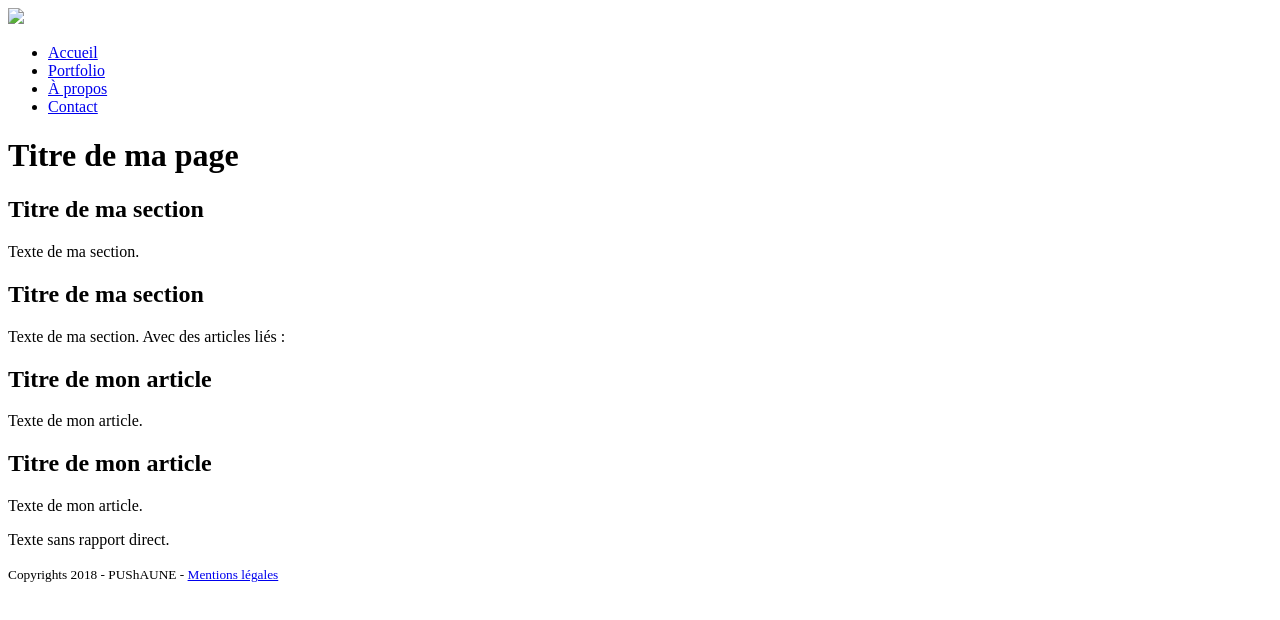
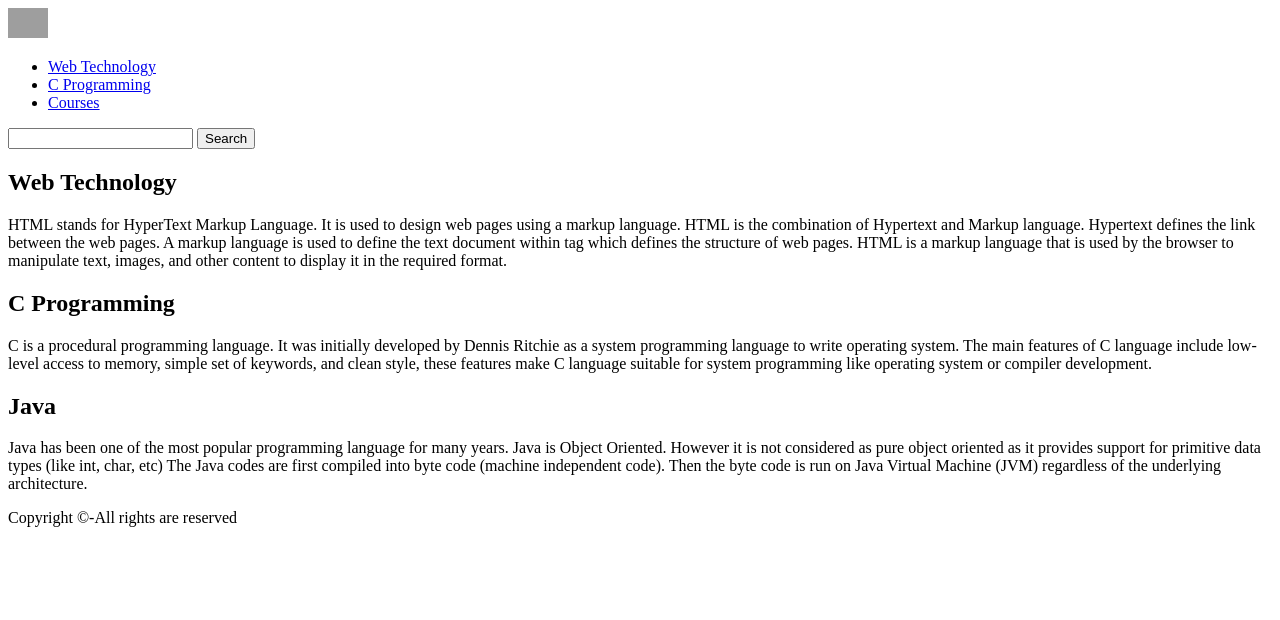
Before and after one commit to affian1/cv-web, a plain HTML site: page index.html in a window 1280 px wide. Drawn offline with Linux system fonts and the light colour scheme; grey boxes are pictures that could not be loaded.

Commit message:
Update index.html

```diff
--- a/index.html
+++ b/index.html
@@ -1,85 +1,102 @@
 <!DOCTYPE html>
 <html>
-	<!-- Ouverture de la balise head // Contenu NON visible par les internautes -->
+
 <head>
-		<title>Le titre de ma page web</title>
-		<meta charset="utf-8" />
-		<meta name="description" content="Une description de la page..." />
-		<meta name="author" content="Nicolas AUNE" />
-		<meta name="copyright" content="© CC BY-NC-SA 4.0" />
+    <title>Simple web page Template</title>
+    <link rel="stylesheet" href="style.css">
 </head>
-	<!-- Ouverture de la balise body // Contenu visible par les internautes -->
+
 <body>
-		<!-- Header de ma page -->
-		<header>
-			<!-- Logo avec lien vers ma page d'acceil -->
-			<a href="index.html">
-				<img src="images/logo.svg" />
-			</a>
-			<!-- navigation -->
-			<nav>
-				<ul>
-					<li><a href="index.html">Accueil</a></li>
-					<li><a href="prortfolio.html">Portfolio</a></li>
-					<li><a href="a_propos.html">À propos</a></li>
-					<li><a href="contact.html">Contact</a></li>
+    <nav class="navbar background">
+        <div class="logo">
+            <img src=
+"https://media.geeksforgeeks.org/gfg-gg-logo.svg"
+                 style="height: 30px;"
+                 alt="Logo">
+        </div>
+        <ul class="nav-list">
+            <li><a href="#web">Web Technology</a></li>
+            <li><a href="#program">C Programming</a></li>
+            <li><a href="#course">Courses</a></li>
         </ul>
+        <div class="rightnav">
+            <input type="text"
+                   name="search"
+                   id="search">
+            <button class="btn btn-sm">Search</button>
+        </div>
     </nav>
-		</header>
-		<!-- Contenu -->
-		<main>
-			<h1>
-				Titre de ma page
+
+    <section class="firstsection">
+        <div class="box-main">
+            <div class="firstHalf">
+                <h1 class="text-big"
+                    id="web">Web Technology
                   </h1>
-			<div>
-				<section>
-					<h2>
-						Titre de ma section
-					</h2>
-					<p>
-						Texte de ma section.
+                <p class="text-small">
+                    HTML stands for HyperText Markup Language.
+                    It is used to design web pages using a markup
+                    language. HTML is the combination of Hypertext
+                    and Markup language. Hypertext defines the
+                    link between the web pages. A markup language
+                    is used to define the text document within tag
+                    which defines the structure of web pages.
+                    HTML is a markup language that is used by the
+                    browser to manipulate text, images, and other
+                    content to display it in the required format.
                 </p>
-				</section>
-				<section>
-					<h2>
-						Titre de ma section
-					</h2>
-					<p>
-						Texte de ma section. Avec des articles liés :
-					</p>
-					<div>
-						<article>
-							<h2>
-								Titre de mon article
-							</h2>
-							<p>
-								Texte de mon article.
-							</p>
-						</article>
-						<article>
-							<h2>
-								Titre de mon article
-							</h2>
-							<p>
-								Texte de mon article.
-							</p>
-						</article>
+
+
+            </div>
         </div>
     </section>
+
+    <section class="secondsection">
+        <div class="box-main">
+            <div class="firstHalf">
+                <h1 class="text-big"
+                    id="program">
+                    C Programming
+                </h1>
+                <p class="text-small">
+                    C is a procedural programming language. It
+                    was initially developed by Dennis Ritchie
+                    as a system programming language to write
+                    operating system. The main features of C
+                    language include low-level access to memory,
+                    simple set of keywords, and clean style,
+                    these features make C language suitable for
+                    system programming like operating system or
+                    compiler development.
+                </p>
             </div>
-			<aside>
-				<p>
-					Texte sans rapport direct.
+        </div>
+    </section>
+
+    <section class="section">
+        <div class="paras">
+            <h1 class="sectionTag text-big">Java</h1>
+            <p class="sectionSubTag text-small">
+                Java has been one of the most popular
+                programming language for many years.
+                Java is Object Oriented. However it is
+                not considered as pure object oriented
+                as it provides support for primitive
+                data types (like int, char, etc) The
+                Java codes are first compiled into byte
+                code (machine independent code). Then
+                the byte code is run on Java Virtual
+                Machine (JVM) regardless of the
+                underlying architecture.
             </p>
-			</aside>
-		</main>
-		<!-- Footer de ma page -->
-		<footer>
-			<p>
-				<small>
-					Copyrights 2018 - PUShAUNE - <a href="mentions_legales.html">Mentions légales</a>
-				</small>
+        </div>
+    </section>
+
+    <footer class="background">
+        <p class="text-footer">
+            Copyright ©-All rights are reserved
         </p>
     </footer>
 </body>
+
 </html>
```
Lines whose indentation alone changed are shown as unchanged.
